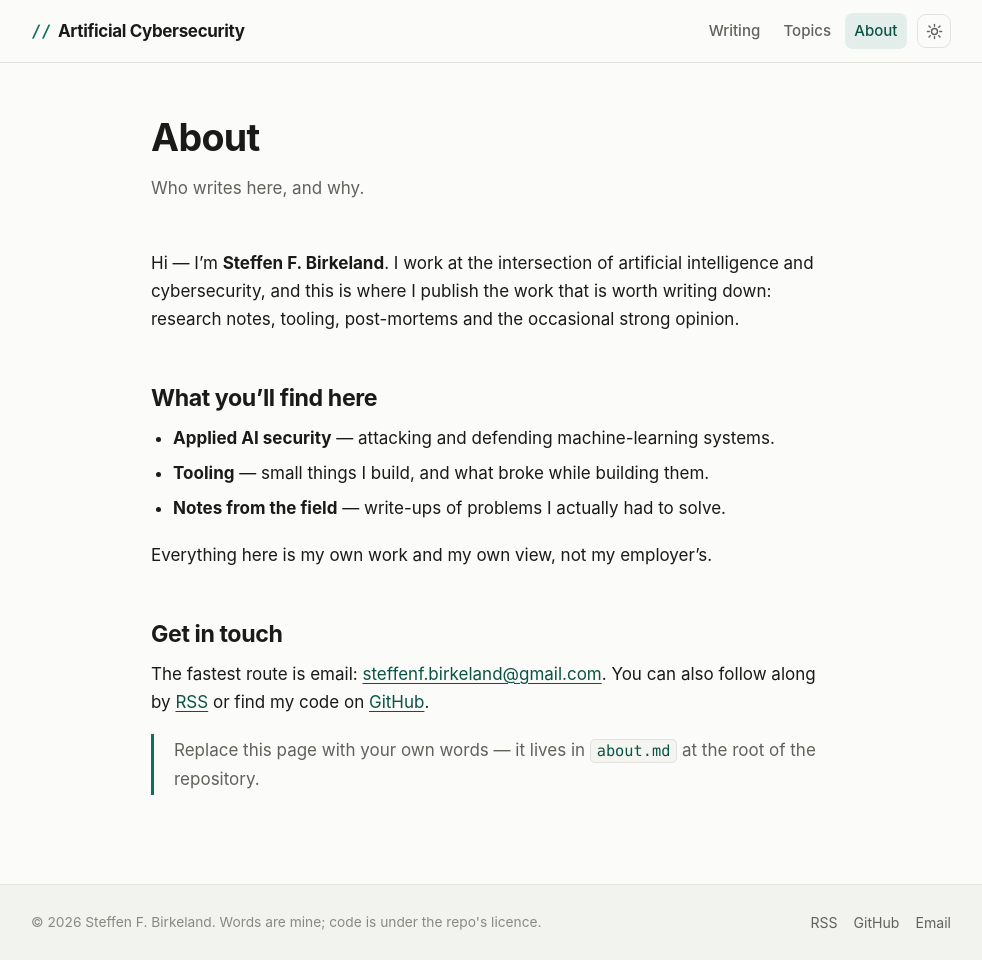
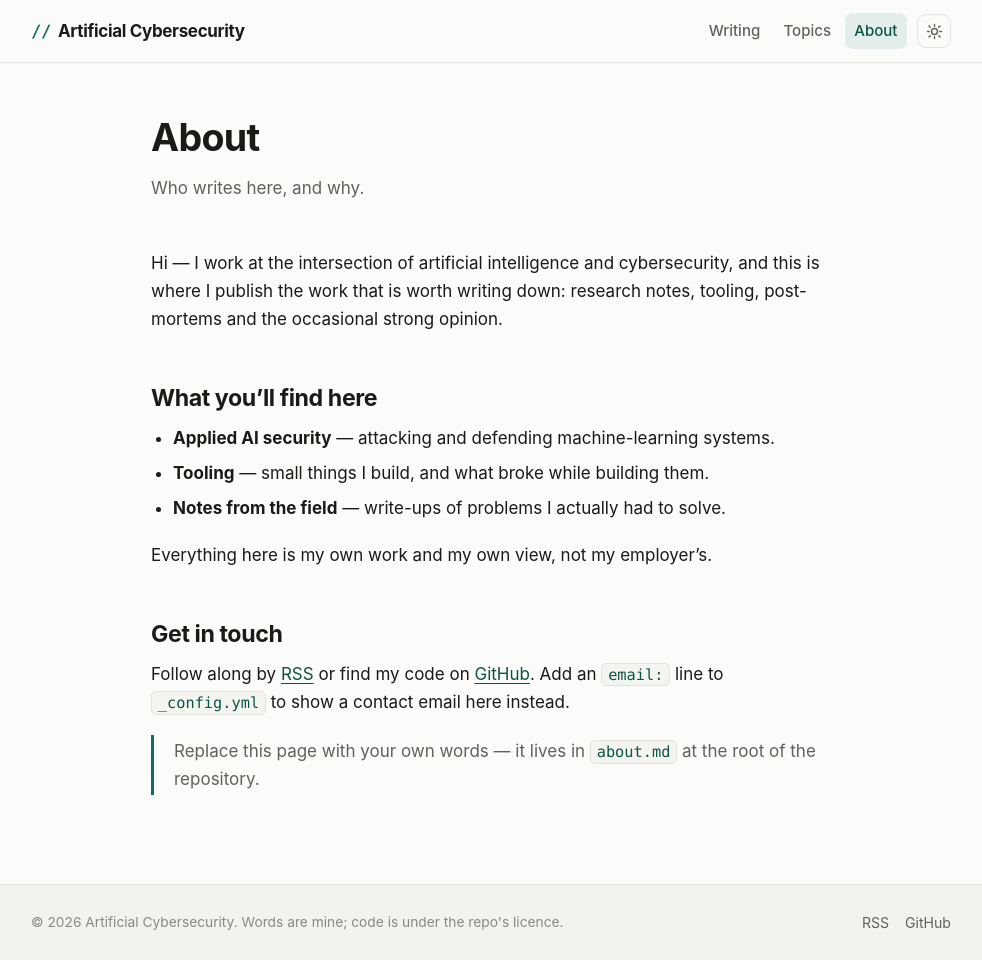
Before and after one commit to artificial-cybersecurity/artificial-cybersecurity.github.io, a Jekyll site: the page built from about.md, in a window 1280 px wide and 960 px high. Shown: the whole window, without its empty margins (149-1131 px from the left). Built offline with Jekyll 4.4.1, drawn with Linux system fonts in a browser that asks for light colours.

Commit message:
Remove personal name and email from site content
Keep the site anonymous: author is now the site name instead of a real
person, the email config line is commented out, and about.md no longer
names anyone. The footer and about page's contact section degrade
gracefully with no email set (RSS/GitHub links only).

Co-Authored-By: Claude Sonnet 5 <noreply@anthropic.com>
Claude-Session: https://claude.ai/code/session_01ErVsyduE2EfhQfBs32HeT9

```diff
--- a/_config.yml
+++ b/_config.yml
@@ -6,8 +6,8 @@ tagline: Notes, research and tooling from the seam between AI and security.
 description: >-
   Writing about applied AI security, offensive and defensive tooling,
   and the engineering behind both.
-author: Steffen F. Birkeland
-email: steffenf.birkeland@gmail.com
+author: Artificial Cybersecurity
+# email: you@example.com
 
 # Full URL of the published site. baseurl stays empty for a *.github.io repo.
 url: "https://artificial-cybersecurity.github.io"
@@ -47,7 +47,7 @@ defaults:
       type: posts
     values:
       layout: post
-      author: Steffen F. Birkeland
+      author: Artificial Cybersecurity
       comments: false
   - scope:
       path: ""
--- a/about.md
+++ b/about.md
@@ -3,13 +3,12 @@ layout: page
 title: About
 permalink: /about/
 subtitle: Who writes here, and why.
-description: About Steffen F. Birkeland and the Artificial Cybersecurity blog.
+description: About the Artificial Cybersecurity blog.
 ---
 
-Hi — I'm **{{ site.author }}**. I work at the intersection of artificial
-intelligence and cybersecurity, and this is where I publish the work that is
-worth writing down: research notes, tooling, post-mortems and the occasional
-strong opinion.
+Hi — I work at the intersection of artificial intelligence and cybersecurity,
+and this is where I publish the work that is worth writing down: research
+notes, tooling, post-mortems and the occasional strong opinion.
 
 ## What you'll find here
 
@@ -21,9 +20,15 @@ Everything here is my own work and my own view, not my employer's.
 
 ## Get in touch
 
+{%- if site.email %}
 The fastest route is email: [{{ site.email }}](mailto:{{ site.email }}).
 You can also follow along by [RSS]({{ '/feed.xml' | relative_url }}){% if site.github_username %} or find my code on
 [GitHub](https://github.com/{{ site.github_username }}){% endif %}.
+{%- else %}
+Follow along by [RSS]({{ '/feed.xml' | relative_url }}){% if site.github_username %} or find my code on
+[GitHub](https://github.com/{{ site.github_username }}){% endif %}. Add an
+`email:` line to `_config.yml` to show a contact email here instead.
+{%- endif %}
 
 > Replace this page with your own words — it lives in `about.md` at the root of
 > the repository.
```
